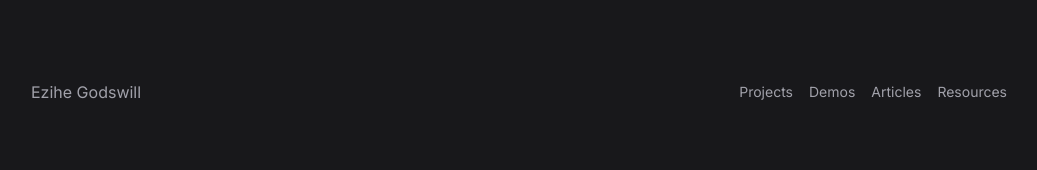
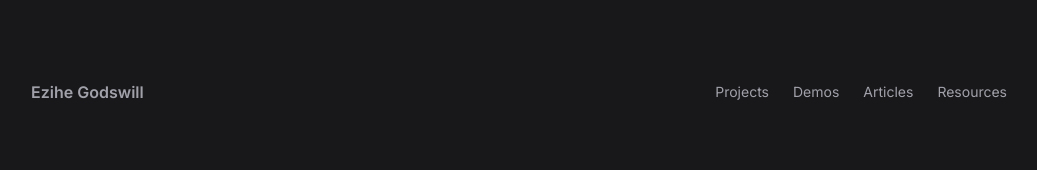
Before and after one commit to gzkdev/web-portfolio, a Next.js app: page / in a window 1280 px wide. Shown: the top 170 px of the page, without its empty margins (121-1158 px from the left). Built offline with nearby package versions, Linux system fonts and the light colour scheme.

Commit message:
update navbar

```diff
--- a/components/navbar.tsx
+++ b/components/navbar.tsx
@@ -1,24 +1,42 @@
 import Link from "next/link";
+
+const NavLinks = [
+  {
+    id: 0,
+    title: "Projects",
+    href: "/projects",
+  },
+  {
+    id: 1,
+    title: "Demos",
+    href: "/demos",
+  },
+  {
+    id: 2,
+    title: "Articles",
+    href: "/articles",
+  },
+  {
+    id: 3,
+    title: "Resources",
+    href: "/resources",
+  },
+];
 
 export function Navbar() {
   return (
     <nav>
       <div className="max-w-screen-lg mx-auto flex items-center justify-between px-6 py-20">
-        <Link href="/">Ezihe Godswill</Link>
+        <Link href="/" className="font-semibold hover:text-zinc-100 transition">
+          Ezihe Godswill
+        </Link>
 
-        <ul className="hidden sm:flex sm:items-center sm:gap-4 sm:text-sm">
-          <li>
-            <Link href="/articles">Projects</Link>
-          </li>
-          <li>
-            <Link href="/articles">Demos</Link>
-          </li>
-          <li>
-            <Link href="/articles">Articles</Link>
-          </li>
-          <li>
-            <Link href="/articles">Resources</Link>
-          </li>
+        <ul className="hidden sm:flex sm:items-center sm:gap-6 sm:text-sm">
+          {NavLinks.map(({ href, id, title }) => (
+            <li key={id}>
+              <NavbarLink href={href} title={title} />
+            </li>
+          ))}
         </ul>
 
         <button className="size-8 border rounded-full sm:hidden"></button>
@@ -26,3 +44,14 @@ export function Navbar() {
     </nav>
   );
 }
+
+function NavbarLink({ title, href }: { title: string; href: string }) {
+  return (
+    <Link
+      href={href}
+      className="relative hover:text-zinc-100 after:content-[''] after:w-full after:h-[1px] after:bg-current after:absolute after:-bottom-0.5 after:left-0 after:scale-x-0 hover:after:scale-x-100 after:transition after:origin-left"
+    >
+      {title}
+    </Link>
+  );
+}
```
